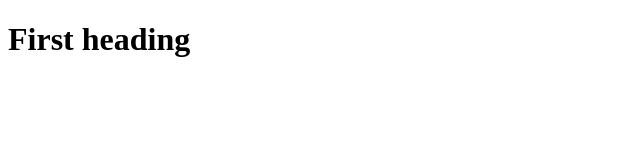
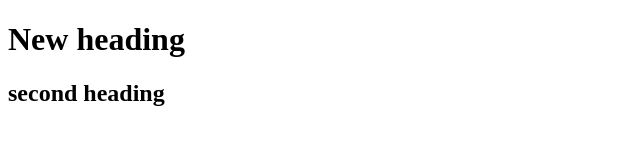
Before and after one commit to caitloevans/HTMLProject, a plain HTML site: page index.html in a window 1280 px wide. Shown: the whole page, without its empty margins (0-640 px from the left). Drawn offline with Linux system fonts and the light colour scheme.

Commit message:
Update index.html

```diff
--- a/index.html
+++ b/index.html
@@ -4,9 +4,11 @@
 
     <title>Frist page</title>
   </head>
+ <body>
 
-  <body>
+    <h1>New heading </h1>
 
-<h1> First heading </h1>
+    <h2>second heading</h2>
 
 <body>
+ </html>
```
